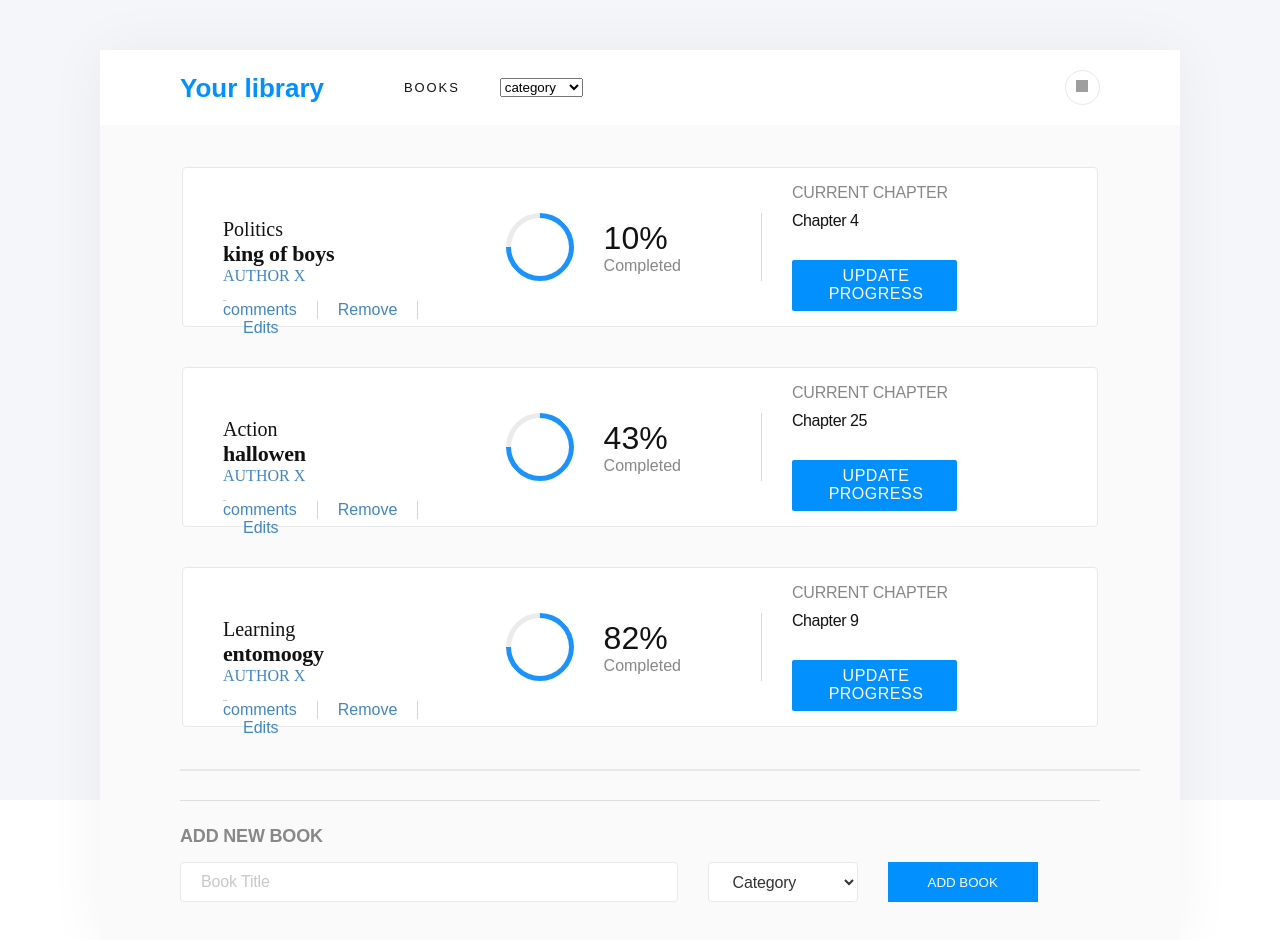
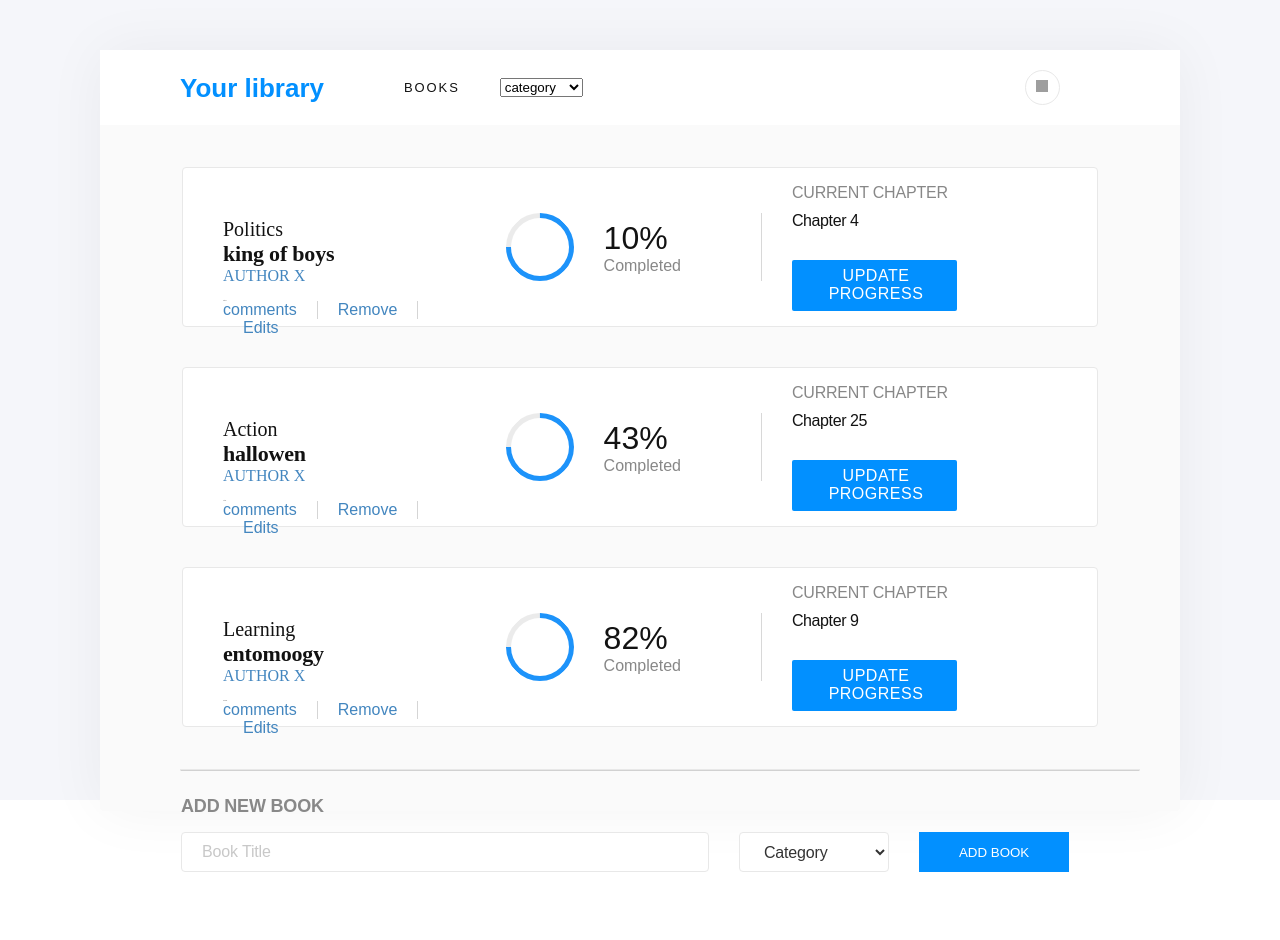
Before and after one commit to wintan1418/read, a React (Create React App) app: page / in a window 1280 px wide. After the commit the page ends 872 px from the top, so only its background shows below. Built offline with nearby package versions, Linux system fonts and the light colour scheme; grey boxes are pictures that could not be loaded.

Commit message:
fix issue pointed out by tse

```diff
--- a/src/Navigation.css
+++ b/src/Navigation.css
@@ -49,6 +49,7 @@
   display: flex;
   align-items: center;
   justify-self: center;
+  margin-right: 40px;
 }
 
 .user-logo {
--- a/src/component/App.css
+++ b/src/component/App.css
@@ -19,6 +19,7 @@
 
 .content-container {
   margin: 40px 80px;
+
 }
 
 .line {
--- a/src/component/App.js
+++ b/src/component/App.js
@@ -10,8 +10,9 @@ const App = () => (
       <Navigation />
       <div className="content-container">
         <BooksList />
-        <div className="line" />
-        <BooksForm />
+        <div className="line">
+          <BooksForm />
+        </div>
       </div>
     </div>
   </div>
```
